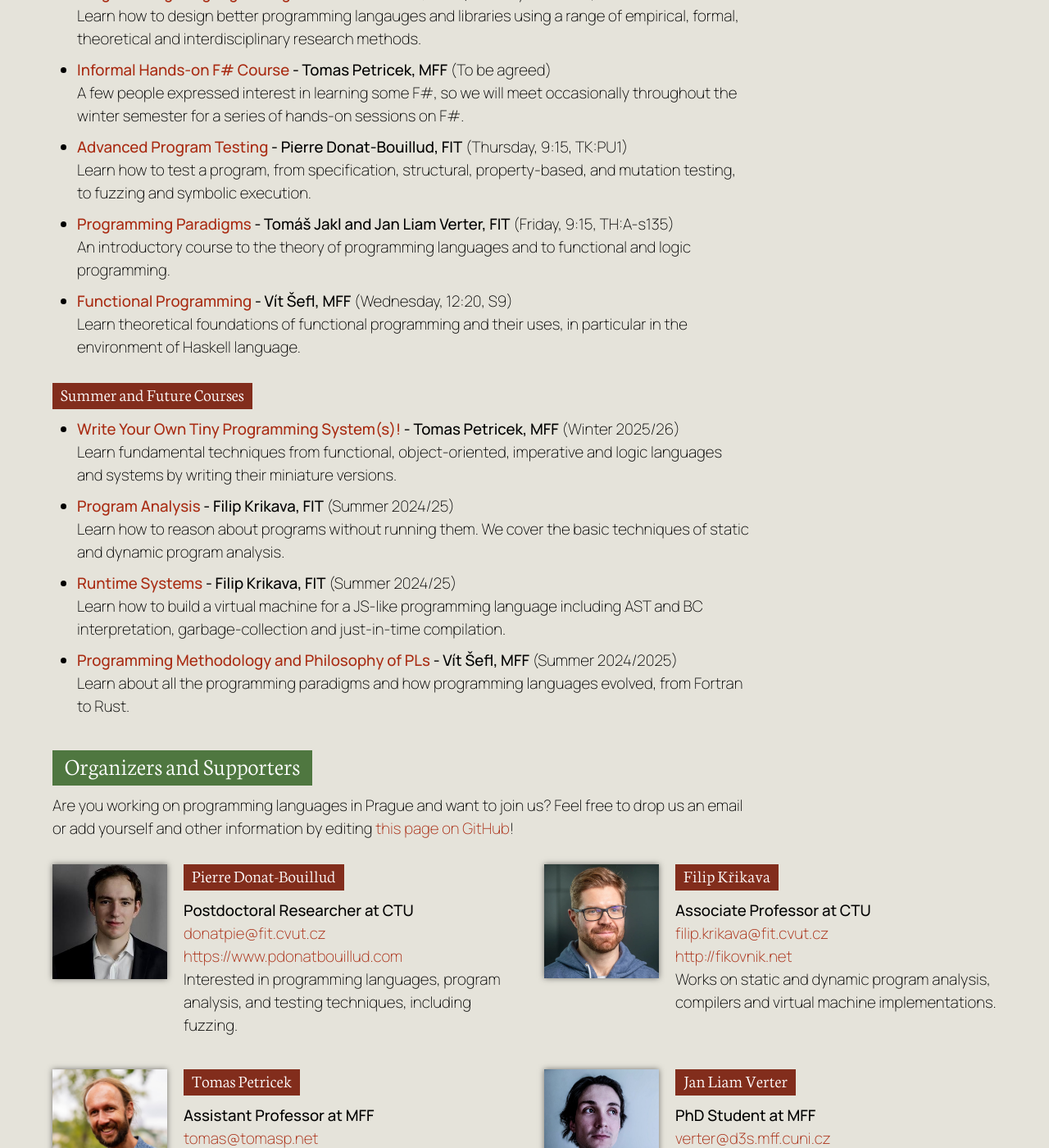
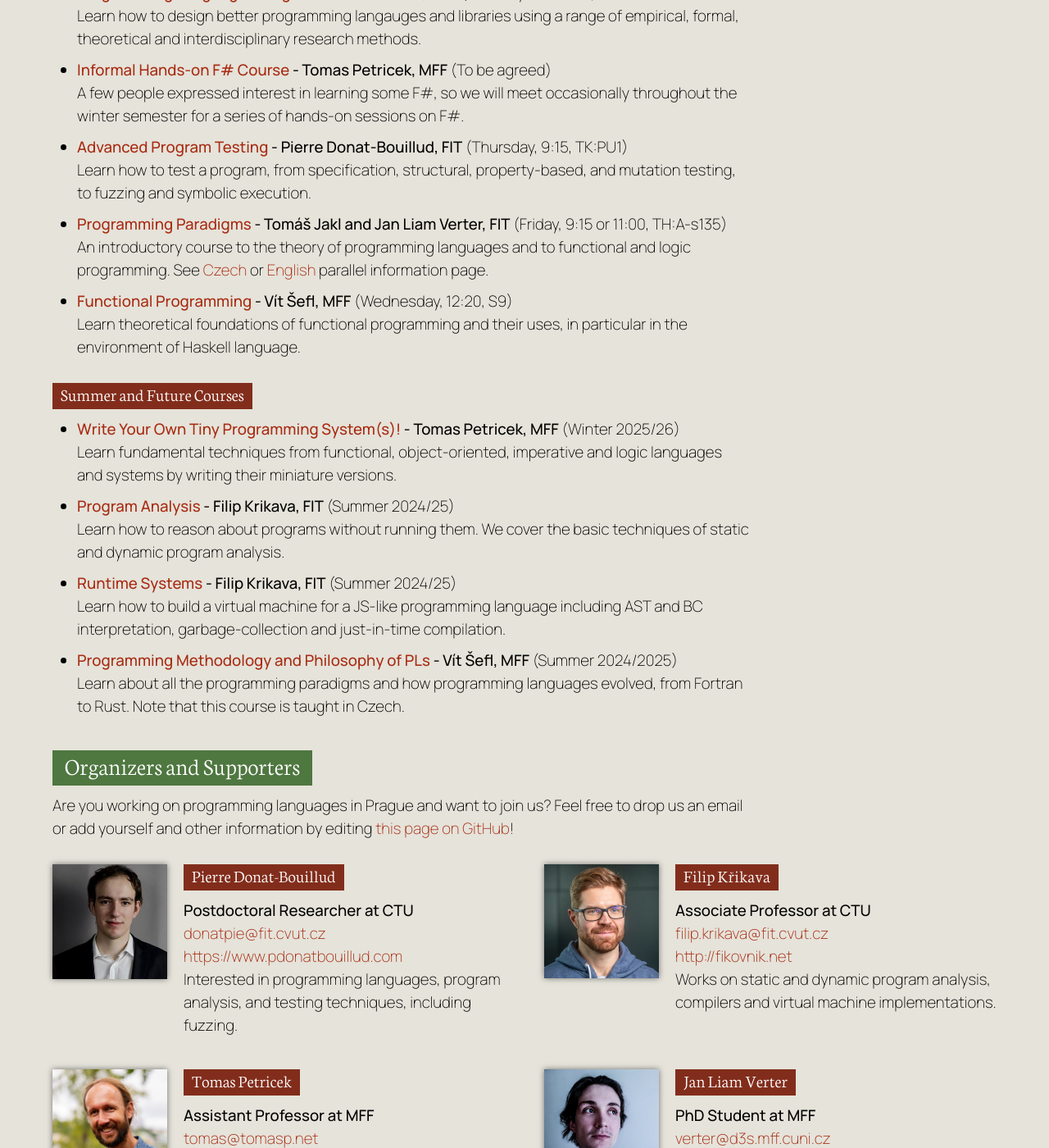
Before and after one commit to prgprg-org/prgprg-org.github.io, a Jekyll site: the page built from index.html, in a window 1280 px wide and 1400 px high, scrolled down 1997 px. Shown: the whole window at 82% size. Built offline with Jekyll 4.4.1, drawn with Linux system fonts in a browser that asks for light colours.

Commit message:
Markdownify course info, add PPA links

```diff
--- a/_data/courses.yml
+++ b/_data/courses.yml
@@ -42,10 +42,10 @@
   current: yes
 
 - title: Programming Paradigms
-  schedule: Friday, 9:15, TH:A-s135
+  schedule: Friday, 9:15 or 11:00, TH:A-s135
   lecturer: Tomáš Jakl and Jan Liam Verter, FIT
   link: https://bilakniha.cvut.cz/cs/predmet6706506.html
-  label: An introductory course to the theory of programming languages and to functional and logic programming.
+  label: An introductory course to the theory of programming languages and to functional and logic programming. See [Czech](https://bilakniha.cvut.cz/cs/predmet6704206.html#gsc.tab=0) or [English](https://bilakniha.cvut.cz/cs/predmet6706506.html#gsc.tab=0) parallel information page.
   language: English/Czech
   current: yes
 
@@ -61,5 +61,5 @@
   schedule: Summer 2024/2025
   lecturer: Vít Šefl, MFF
   link: https://is.cuni.cz/studium/predmety/index.php?do=predmet&kod=NPRG003
-  label: Learn about all the programming paradigms and how programming languages evolved, from Fortran to Rust.
+  label: Learn about all the programming paradigms and how programming languages evolved, from Fortran to Rust. Note that this course is taught in Czech.
   language: Czech
--- a/index.html
+++ b/index.html
@@ -103,7 +103,7 @@ layout: default
       {% for it in site.data.courses %}
       {% if it.current %}
       <li><p><strong><a href="{{ it.link }}">{{ it.title }}</a> - {{ it.lecturer }}</strong> ({{ it.schedule }})</p>
-        <p>{{ it.label }}</p></li>
+        {{ it.label | markdownify }}</li>
       {% endif %}
       {% endfor %}
     </ul>
@@ -112,7 +112,7 @@ layout: default
       {% for it in site.data.courses %}
       {% unless it.current %}
       <li><p><strong><a href="{{ it.link }}">{{ it.title }}</a> - {{ it.lecturer }}</strong> ({{ it.schedule }})</p>
-        <p>{{ it.label }}</p></li>
+        {{ it.label | markdownify }}</li>
       {% endunless %}
       {% endfor %}
     </ul>
```
